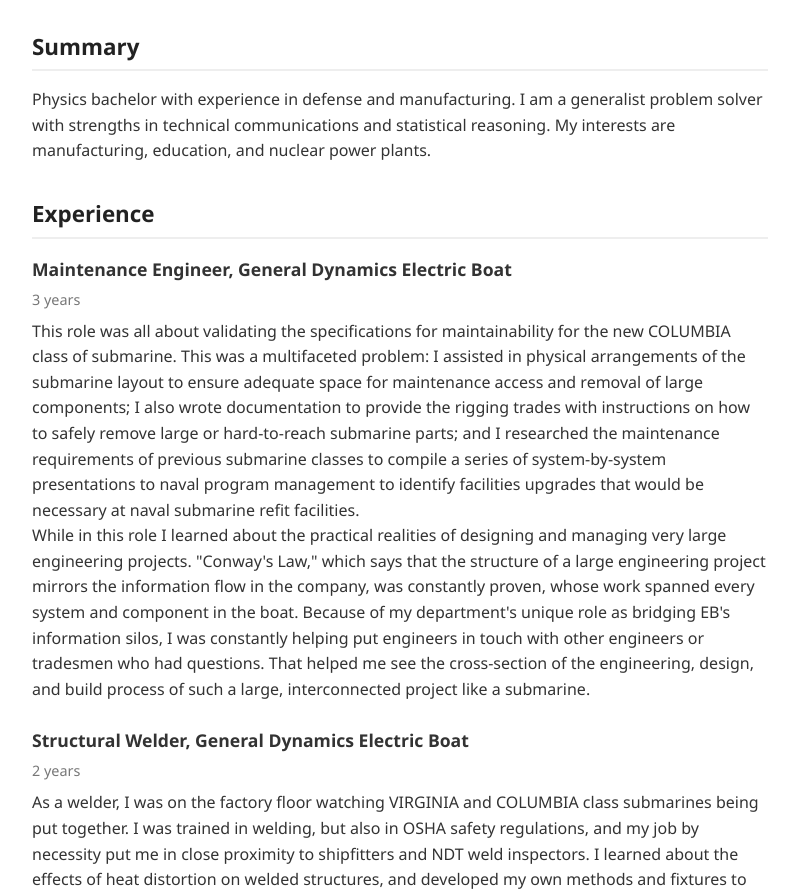
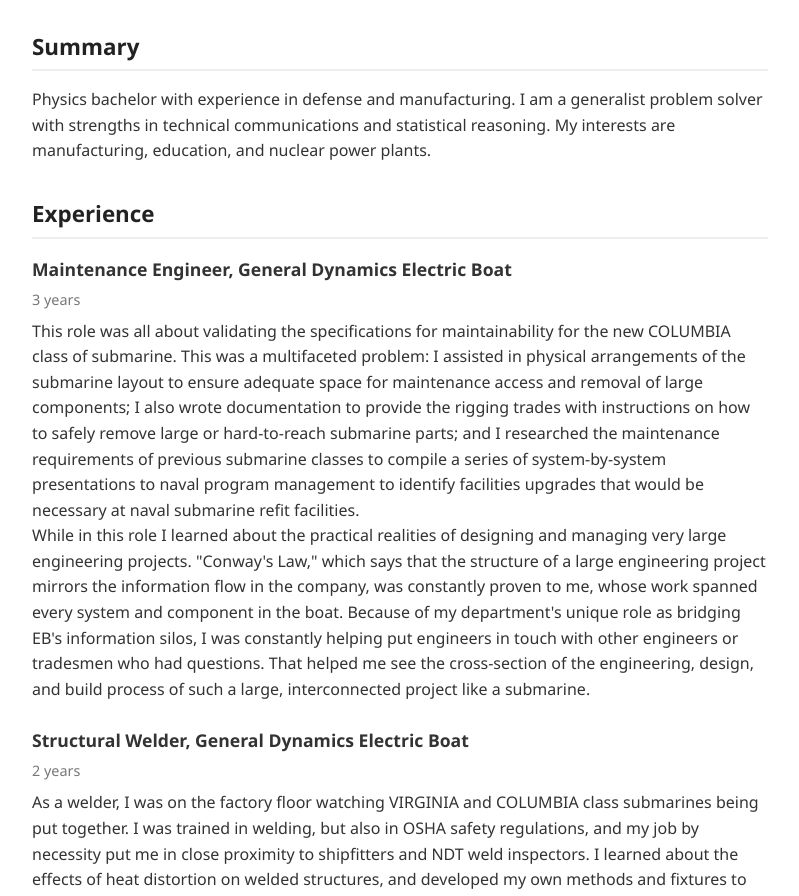
Before and after one commit to cjs-git/cjs-git.github.io, a plain HTML site: page index.html in a window 1280 px wide. Shown: the part 191-1087 px from the top of the page, without its empty margins (240-1039 px from the left). Drawn offline with Linux system fonts and the light colour scheme.

Commit message:
Update index.html

```diff
--- a/index.html
+++ b/index.html
@@ -34,7 +34,7 @@
           This role was all about validating the specifications for maintainability for the new COLUMBIA class of submarine. This was a multifaceted problem: I assisted in physical arrangements of the submarine layout to ensure adequate space for maintenance access and removal of large components; I also wrote documentation to provide the rigging trades with instructions on how to safely remove large or hard-to-reach submarine parts; and I researched the maintenance requirements of previous submarine classes to compile a series of system-by-system presentations to naval program management to identify facilities upgrades that would be necessary at naval submarine refit facilities.
         </p>
         <p>
-          While in this role I learned about the practical realities of designing and managing very large engineering projects. "Conway's Law," which says that the structure of a large engineering project mirrors the information flow in the company, was constantly proven, whose work spanned every system and component in the boat. Because of my department's unique role as bridging EB's information silos, I was constantly helping put engineers in touch with other engineers or tradesmen who had questions. That helped me see the cross-section of the engineering, design, and build process of such a large, interconnected project like a submarine.
+          While in this role I learned about the practical realities of designing and managing very large engineering projects. "Conway's Law," which says that the structure of a large engineering project mirrors the information flow in the company, was constantly proven to me, whose work spanned every system and component in the boat. Because of my department's unique role as bridging EB's information silos, I was constantly helping put engineers in touch with other engineers or tradesmen who had questions. That helped me see the cross-section of the engineering, design, and build process of such a large, interconnected project like a submarine.
         </p>
       </div>
 
```
